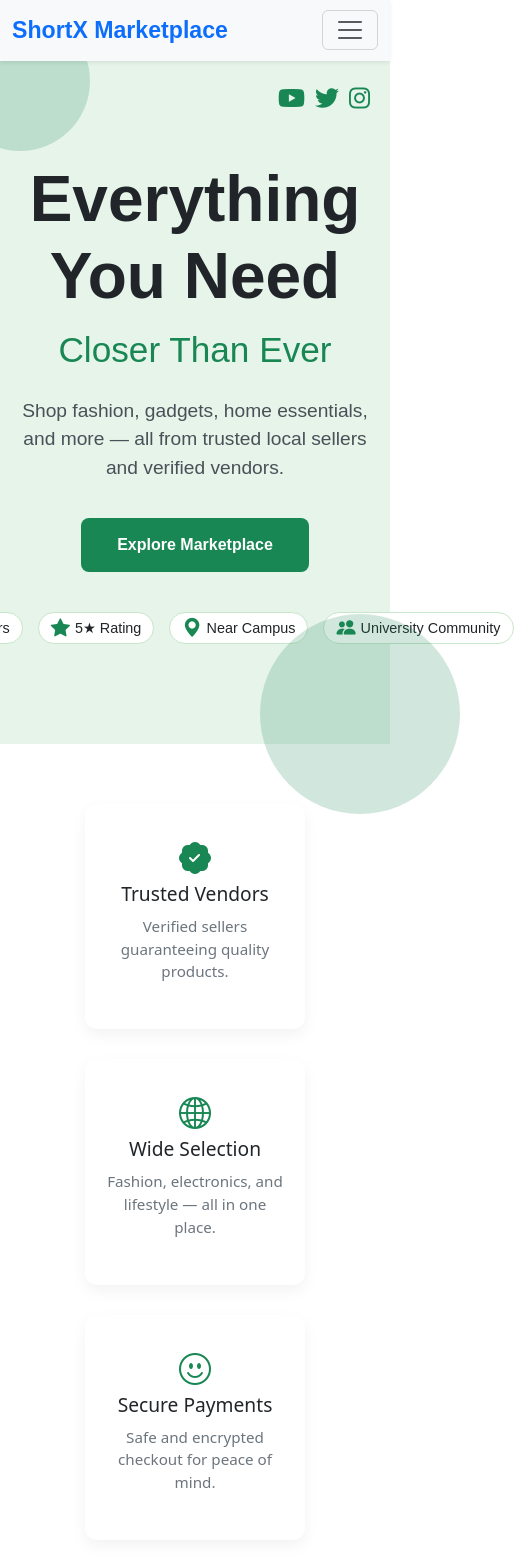
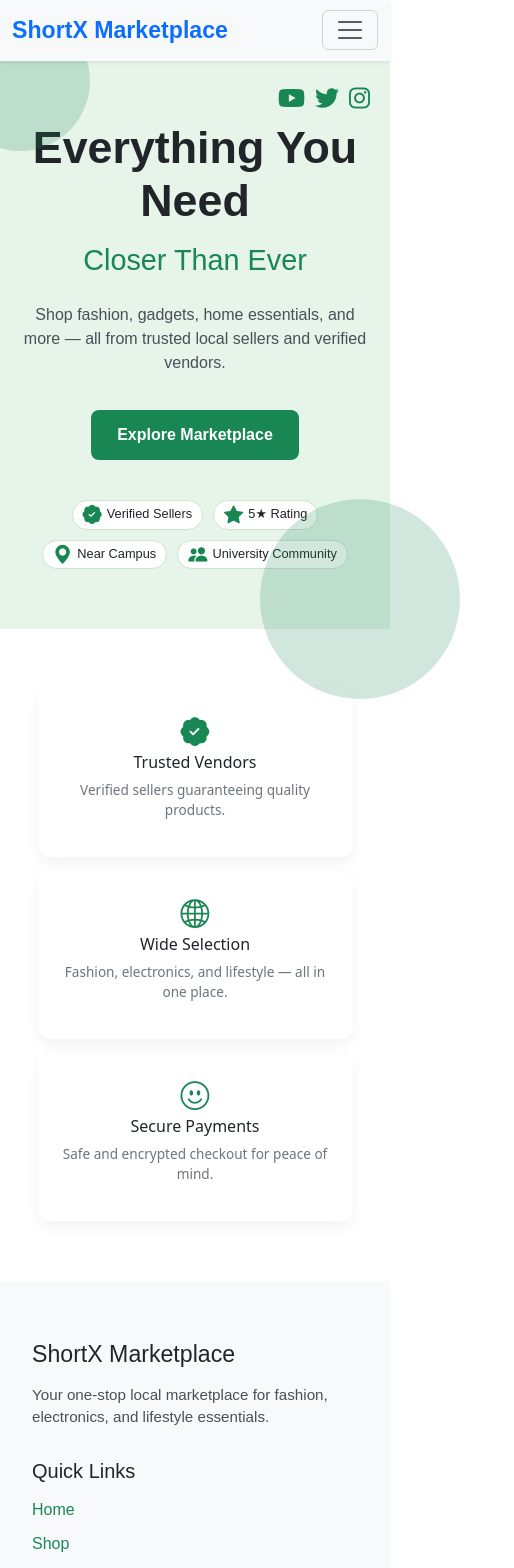
Before and after one commit to Marubi23/shortX, an Angular app: page / in a window 390 px wide. Shown: the top 1568 px of the page, 514 px wide, since content can reach past the window. Built offline with nearby package versions, Linux system fonts and the light colour scheme.

Commit message:
good page

```diff
--- a/src/app/pages/home/home.component.css
+++ b/src/app/pages/home/home.component.css
@@ -67,7 +67,8 @@
 .trusted-badges {
   display: flex;
   justify-content: center;
-  gap: 15px;
+  flex-wrap: wrap;
+  gap: 10px;
   margin-top: 20px;
 }
 
@@ -117,16 +118,16 @@
   display: flex;
   justify-content: center;
   flex-wrap: wrap;
-  gap: 30px;
+  gap: 20px;
   padding: 60px 20px;
 }
 
 .feature-card {
   background-color: #fff;
-  padding: 30px 20px;
+  padding: 25px 15px;
   border-radius: 12px;
   text-align: center;
-  width: 220px;
+  width: 180px;
   box-shadow: 0 6px 15px rgba(0, 0, 0, 0.05);
   transition: transform 0.3s, box-shadow 0.3s;
 }
@@ -137,18 +138,18 @@
 }
 
 .feature-card i {
-  font-size: 2rem;
+  font-size: 1.8rem;
   color: #198754;
-  margin-bottom: 15px;
+  margin-bottom: 10px;
 }
 
 .feature-card h5 {
-  font-size: 1.2rem;
-  margin-bottom: 10px;
+  font-size: 1rem;
+  margin-bottom: 8px;
 }
 
 .feature-card p {
-  font-size: 0.95rem;
+  font-size: 0.85rem;
   color: #6c757d;
 }
 
@@ -217,3 +218,50 @@
   color: #6c757d;
   text-align: center;
 }
+
+/* ==========================
+   Mobile Responsive
+========================== */
+@media (max-width: 768px) {
+  .home-top-section {
+    padding: 60px 15px;
+  }
+
+  .home-top-section .headline {
+    font-size: 2.8rem;
+  }
+
+  .home-top-section .subheadline {
+    font-size: 1.8rem;
+  }
+
+  .home-top-section .description {
+    font-size: 1rem;
+    max-width: 100%;
+  }
+
+  .home-top-section .cta-btn {
+    padding: 12px 25px;
+  }
+
+  .trusted-badges .badge {
+    font-size: 0.8rem;
+    padding: 4px 10px;
+  }
+
+  .features-section {
+    flex-direction: column;
+    align-items: center;
+    gap: 15px;
+  }
+
+  .feature-card {
+    width: 90%;
+    padding: 20px 15px;
+  }
+
+  .footer-section .footer-content {
+    flex-direction: column;
+    gap: 20px;
+  }
+}
```
